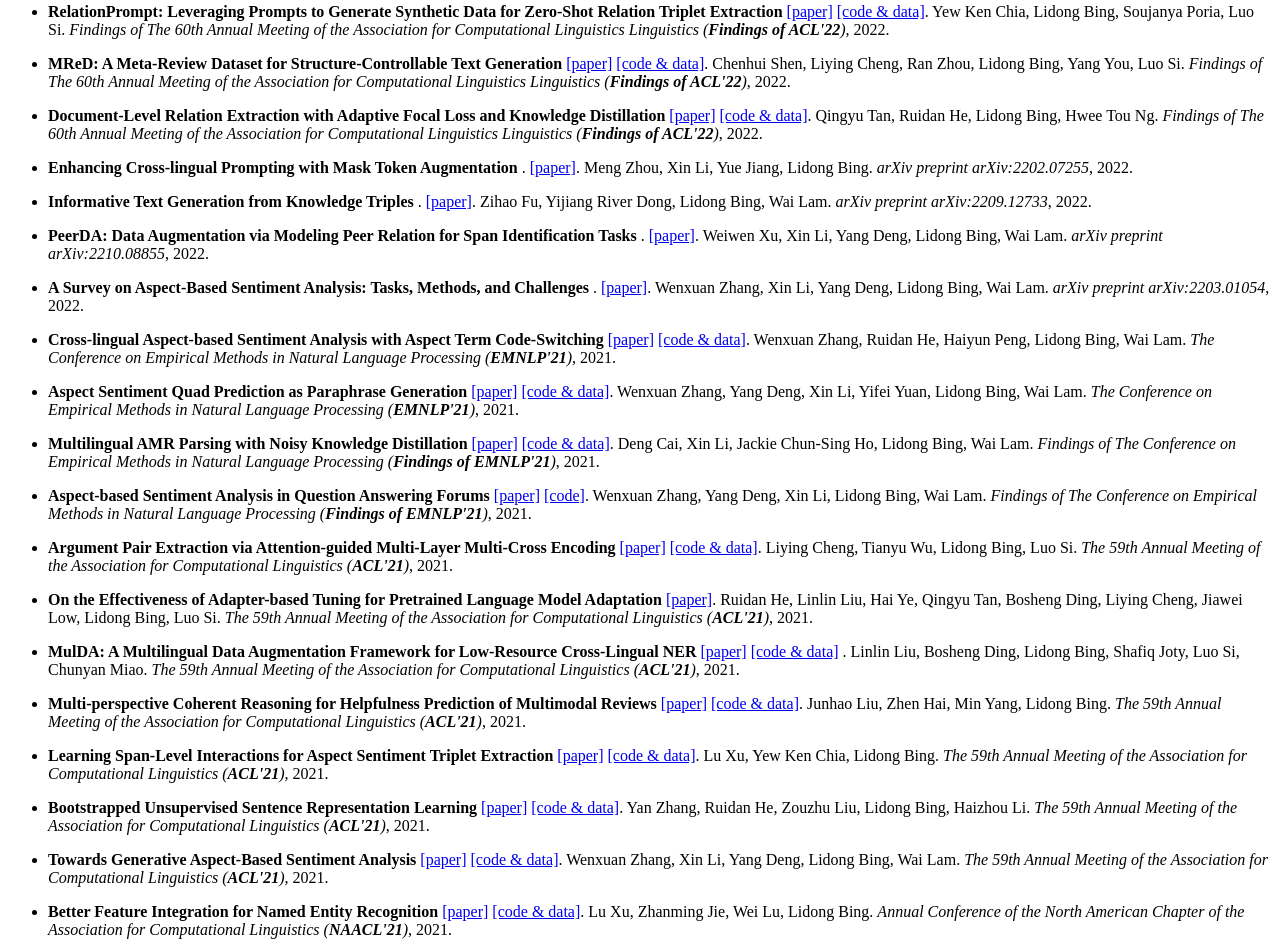
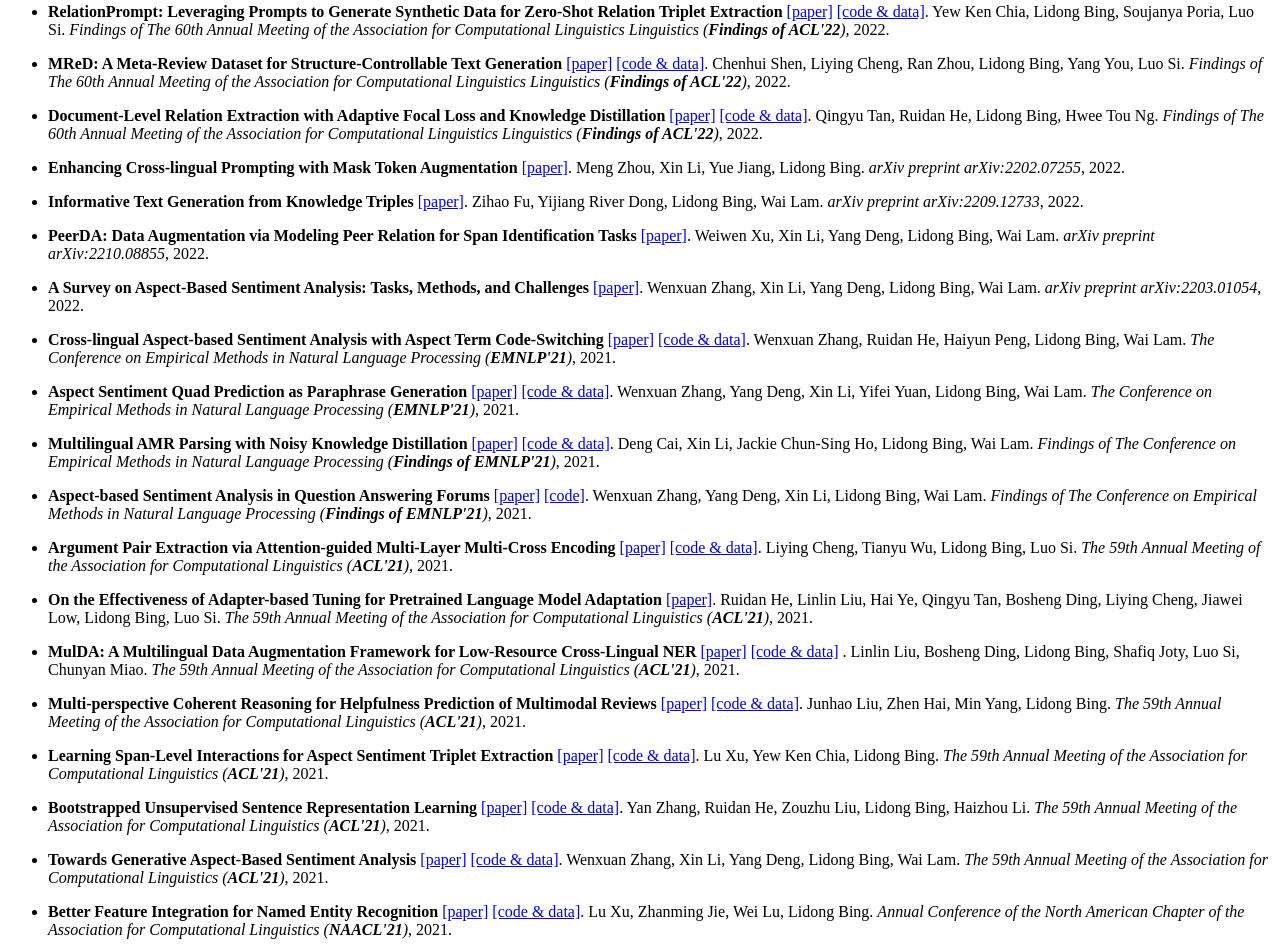
Before and after one commit to LidongBing/lidongbing.github.io, a plain HTML site: page index.html in a window 1280 px wide. Shown: the part 1658-2610 px from the top of the page. Drawn offline with Linux system fonts and the light colour scheme.

Commit message:
Update index.html

```diff
--- a/index.html
+++ b/index.html
@@ -340,7 +340,7 @@
 
 
         <li>
-          <p> <font size="3.5"><b>Enhancing Cross-lingual Prompting with Mask Token Augmentation </b>.
+          <p> <font size="3.5"><b>Enhancing Cross-lingual Prompting with Mask Token Augmentation </b>
 		  <a href="https://arxiv.org/abs/2202.07255">[paper]</a>.
 		  Meng Zhou, Xin Li, Yue Jiang, Lidong Bing.
 		  <i>arXiv preprint arXiv:2202.07255</i>, 2022.<br/></font>
@@ -350,7 +350,7 @@
 
 
         <li>
-          <p> <font size="3.5"><b>Informative Text Generation from Knowledge Triples </b>.
+          <p> <font size="3.5"><b>Informative Text Generation from Knowledge Triples </b>
 		  <a href="https://arxiv.org/abs/2209.12733">[paper]</a>.
 		  Zihao Fu, Yijiang River Dong, Lidong Bing, Wai Lam.
 		  <i>arXiv preprint arXiv:2209.12733</i>, 2022.<br/></font>
@@ -359,7 +359,7 @@
 
 
         <li>
-          <p> <font size="3.5"><b>PeerDA: Data Augmentation via Modeling Peer Relation for Span Identification Tasks </b>.
+          <p> <font size="3.5"><b>PeerDA: Data Augmentation via Modeling Peer Relation for Span Identification Tasks </b>
 		  <a href="https://arxiv.org/abs/2210.08855">[paper]</a>.
 		  Weiwen Xu, Xin Li, Yang Deng, Lidong Bing, Wai Lam.
 		  <i>arXiv preprint arXiv:2210.08855</i>, 2022.<br/></font>
@@ -368,7 +368,7 @@
 
 
         <li>
-          <p> <font size="3.5"><b>A Survey on Aspect-Based Sentiment Analysis: Tasks, Methods, and Challenges </b>.
+          <p> <font size="3.5"><b>A Survey on Aspect-Based Sentiment Analysis: Tasks, Methods, and Challenges </b>
 		  <a href="https://arxiv.org/abs/2203.01054">[paper]</a>.
 		  Wenxuan Zhang, Xin Li, Yang Deng, Lidong Bing, Wai Lam.
 		  <i>arXiv preprint arXiv:2203.01054</i>, 2022.<br/></font>
```
